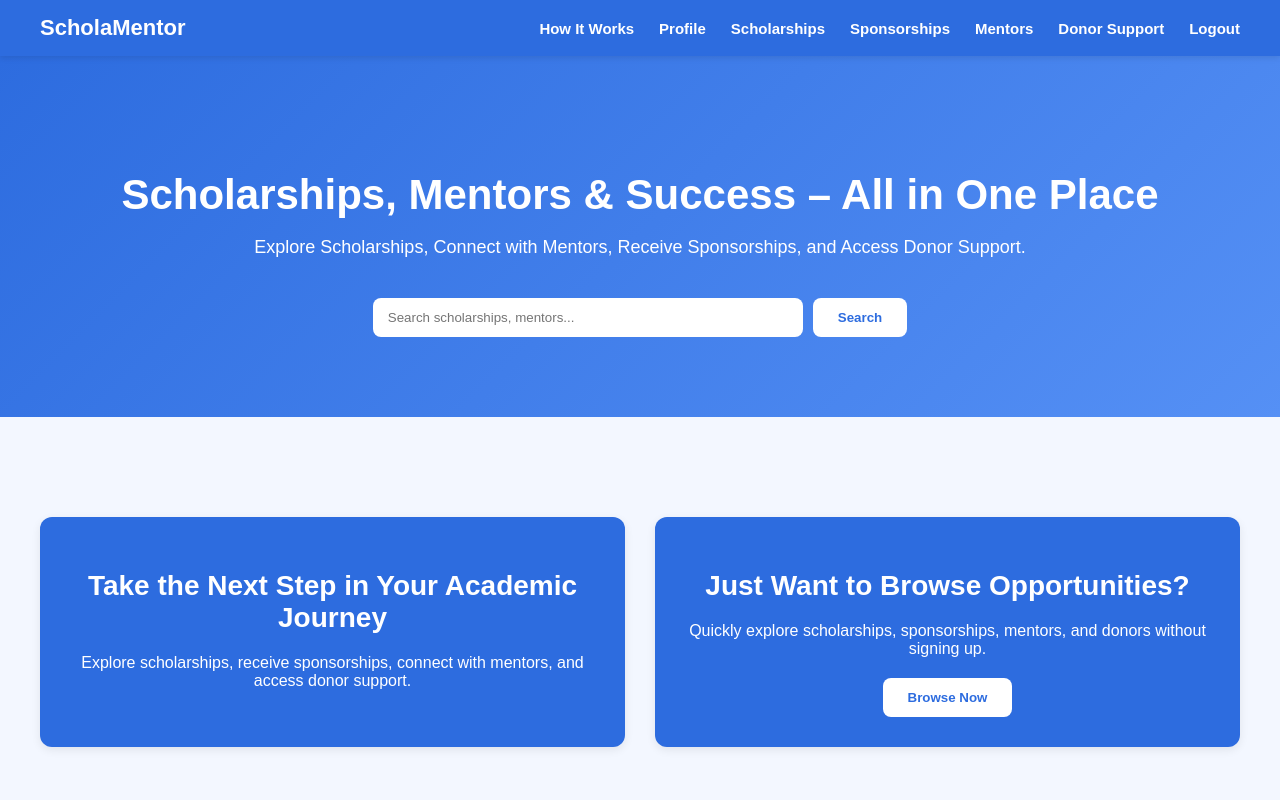
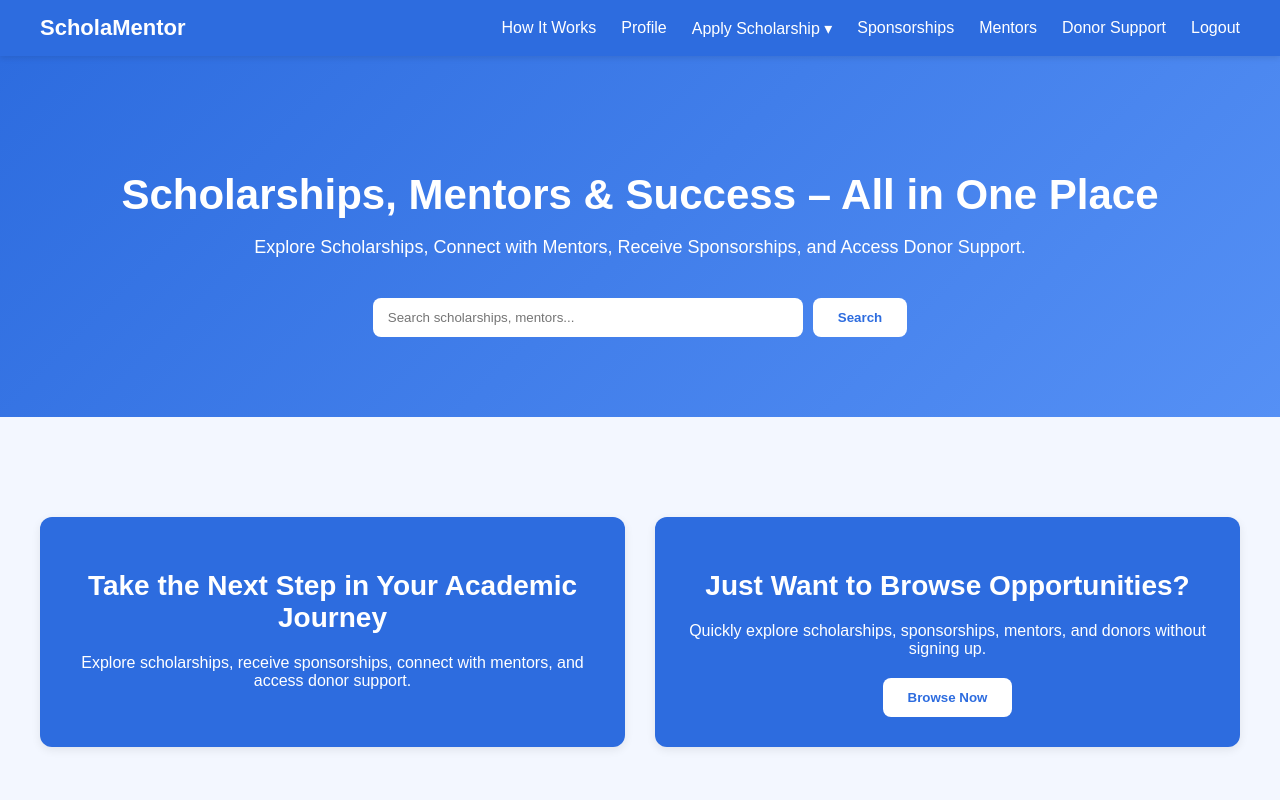
Before and after one commit to anitta20076981/ScholaMentor, a React (Create React App) app in the folder frontend/: page /student/dashboard/1 in a window 1280 px wide. Shown: the top 800 px of the page. Built offline with nearby package versions, Linux system fonts and the light colour scheme.

Commit message:
add sucess message and error message in top bar common file

```diff
--- a/frontend/src/components/student/TopBar.js
+++ b/frontend/src/components/student/TopBar.js
@@ -1,15 +1,30 @@
-import React from "react";
+import React, { useState } from "react";
 import { Link } from "react-router-dom";
+
+function TopBar({ studentId, successMessage, errorMessage }) {
+  const [applyOpen, setApplyOpen] = useState(false);
 
   const navLinkStyle = {
     color: "white",
     textDecoration: "none",
-  fontWeight: "bold",
-  fontSize: "15px",
+    cursor: "pointer",
   };
 
-function TopBar({studentId }) {
+  const dropdownLinkStyle = {
+    padding: "8px 0",
+    textDecoration: "none",
+    color: "black",
+  };
+
+  const scholarshipTypes = [
+    { type: "Merit", route: "merit" },
+    { type: "Need-Based", route: "need" },
+    { type: "Sports", route: "sports" },
+    { type: "Special Scheme", route: "special" },
+  ];
+
   return (
+    <>
       <header
         style={{
           display: "flex",
@@ -24,20 +39,95 @@ function TopBar({studentId }) {
           boxShadow: "0 2px 6px rgba(0,0,0,0.1)",
         }}
       >
-      <div style={{ fontWeight: "bold", fontSize: "22px", cursor: "pointer" }}>ScholaMentor</div>
-      <nav style={{ display: "flex", gap: "25px" }}>
-        <a href="#" style={navLinkStyle}>How It Works</a>
-        {/* <a href="#" style={navLinkStyle}>Profile</a> */}
+          {/* Success / Error Message */}
+{(successMessage || errorMessage) && (
+  <div
+    style={{
+      position: "fixed",          // Fixed position so it stays on screen
+      top: "70px",                // Adjust depending on TopBar height
+      right: "20px",              // Distance from right edge
+      zIndex: 9999,               // Make sure it's on top
+      padding: "10px 20px",
+      background: successMessage ? "#d4edda" : "#f8d7da",
+      color: successMessage ? "#155724" : "#721c24",
+      border: successMessage ? "1px solid #c3e6cb" : "1px solid #f5c6cb",
+      borderRadius: "6px",
+      minWidth: "200px",
+      maxWidth: "350px",
+      boxShadow: "0 4px 10px rgba(0,0,0,0.15)",
+      textAlign: "left",
+    }}
+  >
+    {successMessage || errorMessage}
+  </div>
+)}
+
+
+        <div style={{ fontWeight: "bold", fontSize: "22px", cursor: "pointer" }}>
+          ScholaMentor
+        </div>
+
+        <nav style={{ display: "flex", gap: "25px", position: "relative" }}>
+          <a href="#" style={navLinkStyle}>
+            How It Works
+          </a>
+
           <Link to={`/student/profile/${studentId}`} style={navLinkStyle}>
             Profile
           </Link>
-        <a href="#" style={navLinkStyle}>Scholarships</a>
-        <a href="#" style={navLinkStyle}>Sponsorships</a>
-        <a href="#" style={navLinkStyle}>Mentors</a>
-        <a href="#" style={navLinkStyle}>Donor Support</a>
-        <a href="#" style={navLinkStyle}>Logout</a>
+
+          {/* APPLY DROPDOWN */}
+          <div style={{ position: "relative" }}>
+            <span style={navLinkStyle} onClick={() => setApplyOpen(!applyOpen)}>
+              Apply Scholarship ▾
+            </span>
+
+            {applyOpen && (
+              <div
+                style={{
+                  position: "absolute",
+                  top: "28px",
+                  background: "white",
+                  color: "black",
+                  padding: "10px",
+                  borderRadius: "8px",
+                  boxShadow: "0px 3px 12px rgba(0,0,0,0.2)",
+                  display: "flex",
+                  flexDirection: "column",
+                  minWidth: "200px",
+                  zIndex: 200,
+                }}
+              >
+                {scholarshipTypes.map((scholarship) => (
+                  <Link
+                    key={scholarship.route}
+                    to={`/student/apply_scholarship/${scholarship.route}/${studentId}`}
+                    style={dropdownLinkStyle}
+                  >
+                    {scholarship.type} Scholarship
+                  </Link>
+                ))}
+              </div>
+            )}
+          </div>
+
+          <a href="#" style={navLinkStyle}>
+            Sponsorships
+          </a>
+          <a href="#" style={navLinkStyle}>
+            Mentors
+          </a>
+          <a href="#" style={navLinkStyle}>
+            Donor Support
+          </a>
+          <a href="#" style={navLinkStyle}>
+            Logout
+          </a>
         </nav>
       </header>
+
+
+    </>
   );
 }
 
--- a/frontend/src/pages/student/StudentProfile.js
+++ b/frontend/src/pages/student/StudentProfile.js
@@ -30,8 +30,8 @@ function StudentProfile() {
     income_proof: null,
 
   });
-  const [successMessage, setSuccessMessage] = useState(""); // <-- new state
-  const [errorMessage, setErrorMessage] = useState(""); // optional for errors
+  const [successMessage, setSuccessMessage] = useState("");
+  const [errorMessage, setErrorMessage] = useState("");
   useEffect(() => {
     async function fetchProfile() {
       try {
@@ -97,7 +97,7 @@ function StudentProfile() {
       );
 
       if (res.data.success) {
-        setSuccessMessage("Profile updated successfully!"); // <-- show success
+        setSuccessMessage("Profile updated successfully!");
         setTimeout(() => {
           setSuccessMessage("");
         }, 3000);
@@ -120,7 +120,8 @@ function StudentProfile() {
   return (
 
     <div className="profile-page">
-      <TopBar studentId={studentId}/>
+      <TopBar studentId={studentId} successMessage={successMessage} errorMessage={errorMessage} />
+
 
       <div className="profile-main">
         {/* Sidebar */}
@@ -193,38 +194,6 @@ function StudentProfile() {
 
             </div>
 
-              {successMessage && (
-                <div
-                  style={{
-                    background: "#d4edda",
-                    color: "#155724",
-                    padding: "10px",
-                    borderRadius: "5px",
-                    marginBottom: "15px",
-                    textAlign: "center",
-                    border: "1px solid #c3e6cb",
-                  }}
-                >
-                  {successMessage}
-                </div>
-              )}
-
-              {/* ---------------- ERROR MESSAGE ---------------- */}
-              {errorMessage && (
-                <div
-                  style={{
-                    background: "#f8d7da",
-                    color: "#721c24",
-                    padding: "10px",
-                    borderRadius: "5px",
-                    marginBottom: "15px",
-                    textAlign: "center",
-                    border: "1px solid #f5c6cb",
-                  }}
-                >
-                  {errorMessage}
-                </div>
-              )}
             <form onSubmit={handleSubmit}>
 
               {/* Personal Info Tab */}
```
Lines whose indentation alone changed are shown as unchanged.
